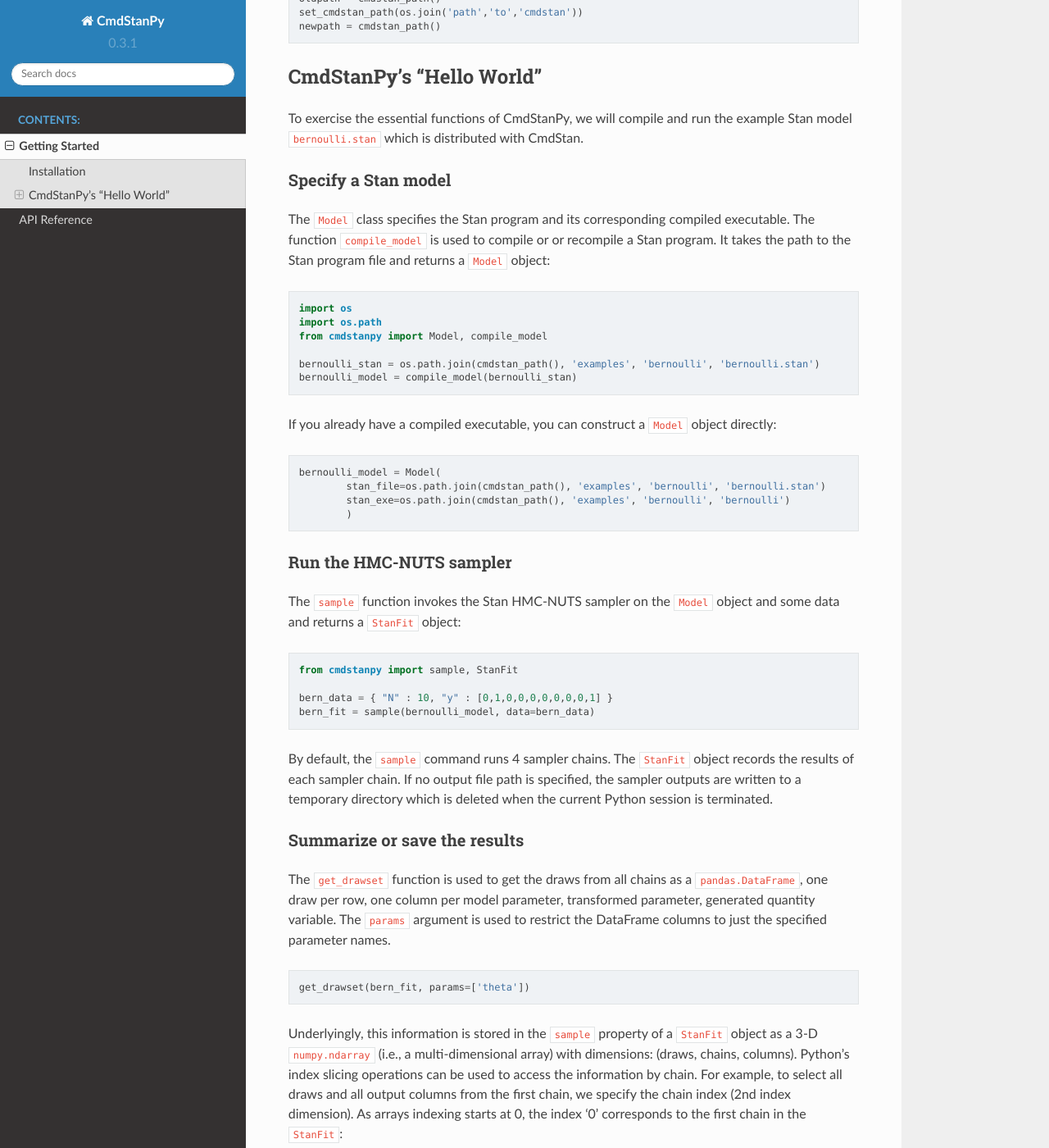
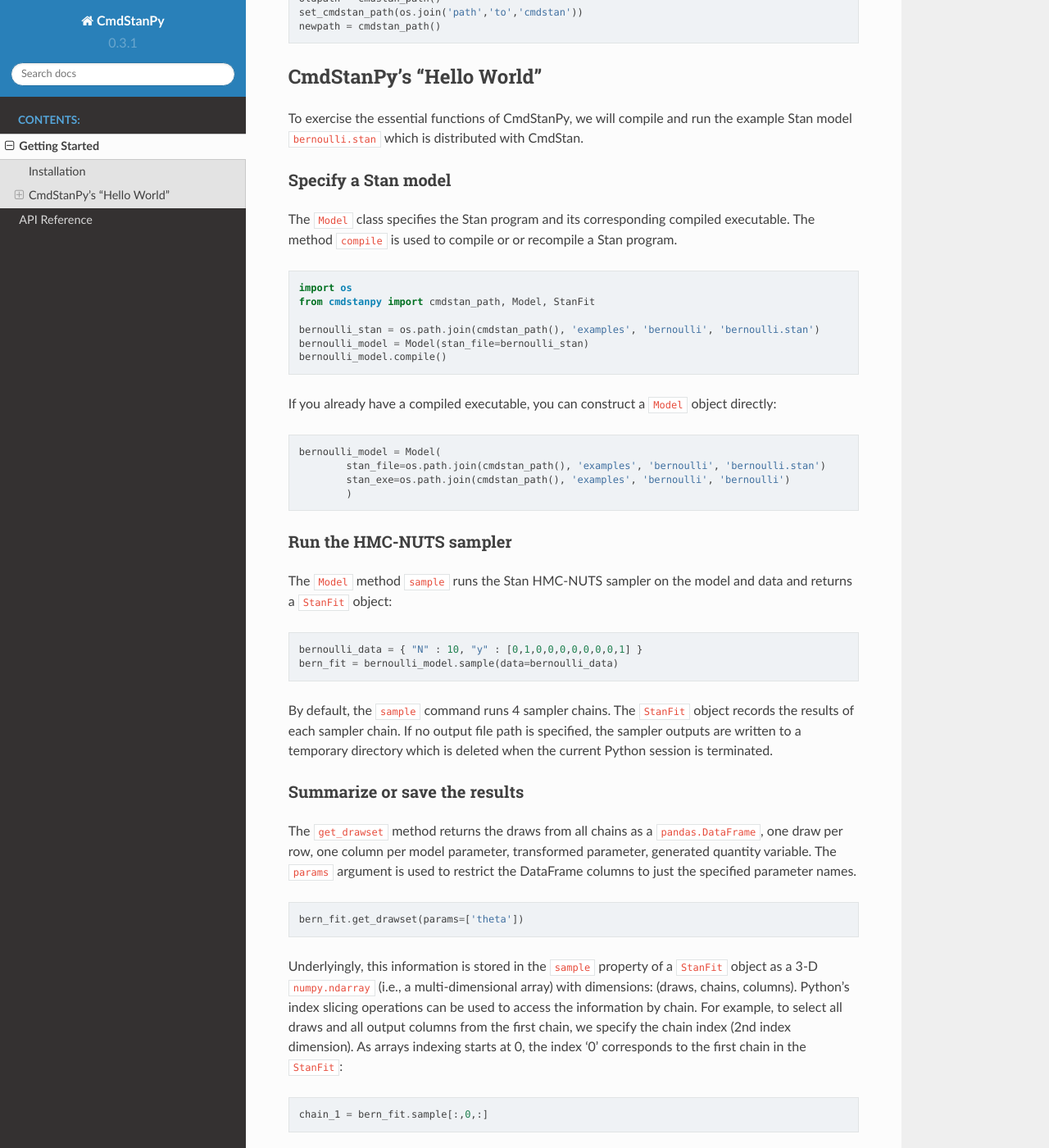
Before and after one commit to stan-dev/cmdstanpy, a Sphinx documentation site: the page built from docs/getting_started.rst, in a window 1280 px wide and 1400 px high, scrolled down 1052 px. Shown: the whole window at 82% size. Built offline with Sphinx 7.4.7 and the Read the Docs theme 2.0.0, drawn with Linux system fonts in a browser that asks for light colours; formulas are drawn with MathJax 3; some of the changed text lies outside the part shown.

Commit message:
updating docs

```diff
--- a/docs/getting_started.rst
+++ b/docs/getting_started.rst
@@ -70,17 +70,16 @@
 --------------------
 
 The ``Model`` class specifies the Stan program and its corresponding compiled executable.
-The function ``compile_model`` is used to compile or or recompile a Stan program.
-It takes the path to the Stan program file and returns a ``Model`` object:
+The method ``compile`` is used to compile or or recompile a Stan program.
 
 .. code-block:: python
 
     import os
-    import os.path
-    from cmdstanpy import Model, compile_model
+    from cmdstanpy import cmdstan_path, Model, StanFit
 
     bernoulli_stan = os.path.join(cmdstan_path(), 'examples', 'bernoulli', 'bernoulli.stan')
-    bernoulli_model = compile_model(bernoulli_stan)
+    bernoulli_model = Model(stan_file=bernoulli_stan)
+    bernoulli_model.compile()
 
 If you already have a compiled executable, you can construct a ``Model`` object directly:
 
@@ -95,15 +94,13 @@
 Run the HMC-NUTS sampler
 ------------------------
 
-The ``sample`` function invokes the Stan HMC-NUTS sampler on the ``Model`` object and some data
+The ``Model`` method ``sample`` runs the Stan HMC-NUTS sampler on the model and data
 and returns a ``StanFit`` object:
 
 .. code-block:: python
 
-    from cmdstanpy import sample, StanFit
-
-    bern_data = { "N" : 10, "y" : [0,1,0,0,0,0,0,0,0,1] }
-    bern_fit = sample(bernoulli_model, data=bern_data)
+    bernoulli_data = { "N" : 10, "y" : [0,1,0,0,0,0,0,0,0,1] }
+    bern_fit = bernoulli_model.sample(data=bernoulli_data)
 
 By default, the ``sample`` command runs 4 sampler chains.
 The ``StanFit`` object records the results of each sampler chain.
@@ -115,7 +112,7 @@
 Summarize or save the results
 -----------------------------
 
-The ``get_drawset`` function is used to get the draws from
+The ``get_drawset`` method returns the draws from
 all chains as a ``pandas.DataFrame``, one draw per row, one column per
 model parameter, transformed parameter, generated quantity variable.
 The ``params`` argument is used to restrict the DataFrame
@@ -123,7 +120,7 @@
 
 .. code-block:: python
 
-    get_drawset(bern_fit, params=['theta'])
+    bern_fit.get_drawset(params=['theta'])
 
 Underlyingly, this information is stored in the ``sample`` property
 of a ``StanFit`` object as a 3-D ``numpy.ndarray`` (i.e., a multi-dimensional array)
@@ -140,14 +137,12 @@
 
 CmdStan is distributed with a posterior analysis utility ``stansummary``
 that reads the outputs of all chains and computes summary statistics
-on the model fit for all parameters. CmdStanPy's ``summary`` function
+on the model fit for all parameters. The ``StanFit`` method ``summary``
 runs the CmdStan ``stansummary`` utility and returns the output as a pandas.DataFrame:
 
 .. code-block:: python
 
-    from cmdstanpy import summary
-
-    summary(bern_fit)
+    bern_fit.summary()
 
 CmdStan is distributed with a second posterior analysis utility ``diagnose``
 that reads the outputs of all chains and checks for the following
@@ -159,18 +154,16 @@
 + Low effective sample sizes
 + High R-hat values
 
-The ``diagnose`` function runs the CmdStan ``diagnose`` utility
+The ``StanFit`` method ``diagnose`` runs the CmdStan ``diagnose`` utility
 and prints the output to the console.
 
 .. code-block:: python
 
-    from cmdstanpy import diagnose
-
-    diagnose(bern_fit)
+    bern_fit.diagnose()
 
 By default, CmdStanPy will save all CmdStan outputs in a temporary
 directory which is deleted when the Python session exits.
-In particular, unless the ``csv_output_file`` argument to the ``sample``
+In particular, unless the ``csv_basename`` argument to the ``sample``
 function is overtly specified, all the csv output files will be written into
 this temporary directory and then when the session exits.
 The ``save_csvfiles`` function moves the CmdStan csv output files
@@ -178,6 +171,4 @@
 
 .. code-block:: python
 
-    from cmdstanpy import save_csvfiles
-
-    save_csvfiles(bern_fit, dir='some/path', basename='descriptive-name')
+    bern_fit.save_csvfiles(dir='some/path', basename='descriptive-name')
```
Also changed, not shown: cmdstanpy_tutorial.ipynb, 1 other file.
